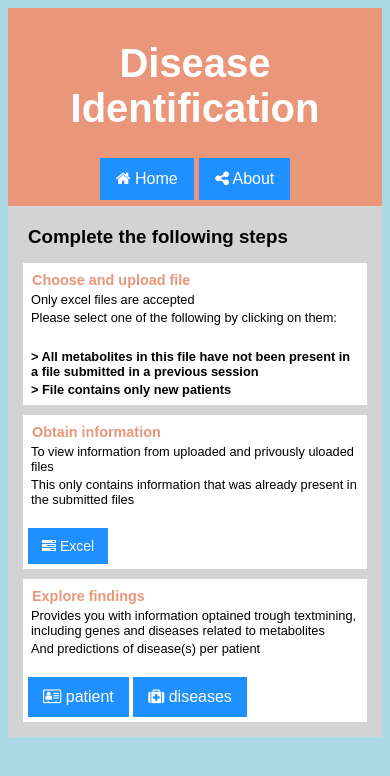
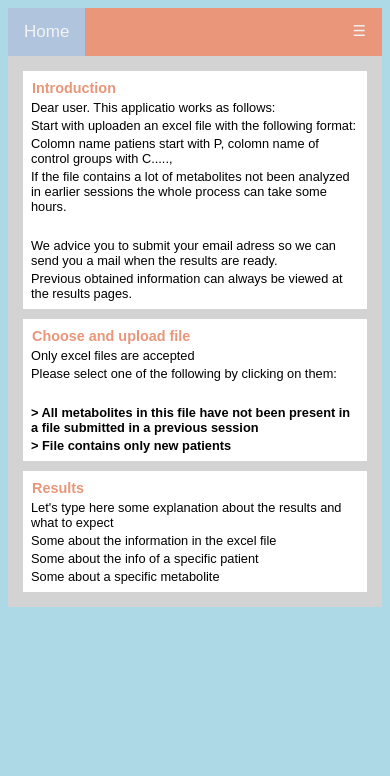
Before and after one commit to YjaraVH/TextminingDiseaseIdentification, a Flask app: page /Homepage in a window 390 px wide. Shown: the top 776 px of the page. Run offline with Flask 2, Linux system fonts and the light colour scheme.

Commit message:
update layout

```diff
--- a/templates/Homepage.html
+++ b/templates/Homepage.html
@@ -5,6 +5,10 @@
 
 <link rel="stylesheet" href="https://cdnjs.cloudflare.com/ajax/libs/font-awesome/4.7.0/css/font-awesome.min.css">
 <style>
+
+
+
+/* Button, link, image */
 .btn {
   background-color: DodgerBlue;
   border: none;
@@ -19,11 +23,7 @@
   background-color: RoyalBlue;
 }
 
-
-
-
-
-
+/*basics*/
 * {
   box-sizing: border-box;
 }
@@ -32,15 +32,16 @@ body {
   font-family: Arial, Helvetica, sans-serif;
     background-color: lightblue;
 }
-/* Style of the header */
+/* Style of the header
 header {
   background-color: darksalmon;
   padding: 6px;
   text-align: center;
   font-size: 20px;
   color: white;
-}
+}*/
 
+/* browsers*/
 .all-browsers {
   margin: 0;
   padding: 5px;
@@ -67,18 +68,152 @@ header {
   font-size: 80%;
 
 }
+
+/*Topnav*/
+.topnav {
+  overflow: hidden;
+  background-color: darksalmon;
+}
+
+.topnav a {
+  float: left;
+  display: block;
+  color: #f2f2f2;
+  text-align: center;
+  padding: 14px 16px;
+  text-decoration: none;
+  font-size: 17px;
+}
+
+.active {
+  background-color: lightsteelblue;
+  color: white;
+}
+
+.topnav .icon {
+  display: none;
+}
+
+.dropdown {
+  float: left;
+  overflow: hidden;
+}
+
+.dropdown .dropbtn {
+  font-size: 17px;
+  border: none;
+  outline: none;
+  color: white;
+  padding: 14px 16px;
+  background-color: inherit;
+  font-family: inherit;
+  margin: 0;
+}
+
+.dropdown-content {
+  display: none;
+  position: absolute;
+  background-color: #f9f9f9;
+  min-width: 160px;
+  box-shadow: 0px 8px 16px 0px rgba(0,0,0,0.2);
+  z-index: 1;
+}
+
+.dropdown-content a {
+  float: none;
+  color: black;
+  padding: 12px 16px;
+  text-decoration: none;
+  display: block;
+  text-align: left;
+}
+
+.topnav a:hover, .dropdown:hover .dropbtn {
+  background-color: #555;
+  color: white;
+}
+
+.dropdown-content a:hover {
+  background-color: #ddd;
+  color: darkseagreen;
+}
+
+.dropdown:hover .dropdown-content {
+  display: block;
+}
+
+@media screen and (max-width: 600px) {
+  .topnav a:not(:first-child), .dropdown .dropbtn {
+    display: none;
+  }
+  .topnav a.icon {
+    float: right;
+    display: block;
+  }
+}
+
+@media screen and (max-width: 600px) {
+  .topnav.responsive {position: relative;}
+  .topnav.responsive .icon {
+    position: absolute;
+    right: 0;
+    top: 0;
+  }
+  .topnav.responsive a {
+    float: none;
+    display: block;
+    text-align: left;
+  }
+  .topnav.responsive .dropdown {float: none;}
+  .topnav.responsive .dropdown-content {position: relative;}
+  .topnav.responsive .dropdown .dropbtn {
+    display: block;
+    width: 100%;
+    text-align: left;
+  }
+}
 </style>
 </head>
 <body>
-<header>
-  <h1>Disease Identification</h1>
-<button class="btn" onclick="location.href='/Homepage';"><i class="fa fa-home"></i> Home</button>
-<button class="btn" onclick="location.href='/About';"><i class="fa fa-share-alt"></i> About</button>
-</header>
+
+    <div class="topnav" id="myTopnav">
+  <a href="/Homepage" class="active">Home</a>
+  <a href="/About">Contact</a>
+  <div class="dropdown">
+    <button class="dropbtn">Results
+      <i class="fa fa-caret-down"></i>
+    </button>
+    <div class="dropdown-content">
+      <a href="/Results">excel</a>
+      <a href="/Resultspatient">patients</a>
+      <a href="/ResultsGlobal">diseases</a>
+    </div>
+  </div>
+  <a href="#about">About</a>
+  <a href="javascript:void(0);" style="font-size:15px;" class="icon" onclick="myFunction()">&#9776;</a>
+</div>
+
+
+
+
+
+
+
+
+
 
 <section>
     <article class="all-browsers">
-  <h1>Complete the following steps</h1>
+    <article class="browser">
+    <h2>Introduction</h2>
+    <p>Dear user. This applicatio works as follows:</p>
+   <p>Start with uploaden an excel file with the following format:</p>
+   <p>Colomn name patiens start with P, colomn name of control groups with C.....,</p>
+   <p>If the file contains a lot of metabolites not been analyzed in earlier sessions the whole process can take some hours.</p> <br>
+   <p>We advice you to submit your email adress so we can send you a mail when the results are ready.</p>
+   <p>Previous obtained information can always be viewed at the results pages.</p>
+  </article>
+
   <article class="browser">
     <h2>Choose and upload file</h2>
     <p>Only excel files are accepted</p>
@@ -126,20 +261,28 @@ header {
 
   </article>
   <article class="browser">
-    <h2>Obtain information</h2>
-    <p>To view information from uploaded and privously uloaded files</p>
-    <p>This only contains information that was already present in the submitted files</p><br>
-      <button class="btn" style="padding: 10px 14px;font-size: 14px" onclick="location.href='/Results';"><i class="fa fa-tasks"></i> Excel</button>
-
-  </article>
-  <article class="browser">
-    <h2>Explore findings</h2>
-    <p>Provides you with information optained trough textmining, including genes and diseases related to metabolites</p>
-    <p>And predictions of disease(s) per patient</p><br>
-    <button class="btn" style="padding: 11px 15px;font-size: 16px" onclick="location.href='/Resultspatient';"><i class="fa fa-address-card-o"></i> patient</button>
-    <button class="btn" style="padding: 11px 15px;font-size: 16px" onclick="location.href='/ResultsGlobal';"><i class="fa fa-medkit"></i> diseases</button>
+    <h2>Results</h2>
+    <p>Let's type here some explanation about the results and what to expect</p>
+      <p>Some about the information in the excel file</p>
+      <p>Some about the info of a specific patient</p>
+      <p>Some about a specific metabolite</p>
   </article>
 </article>
 </section>
+
+
+<script>
+function myFunction() {
+  var x = document.getElementById("myTopnav");
+  if (x.className === "topnav") {
+    x.className += " responsive";
+  } else {
+    x.className = "topnav";
+  }
+}
+</script>
+
+
+
 </body>
 </html>
```
Also changed, not shown: static/style.css (+106 -0 lines), templates/About.html (+18 -0 lines).
